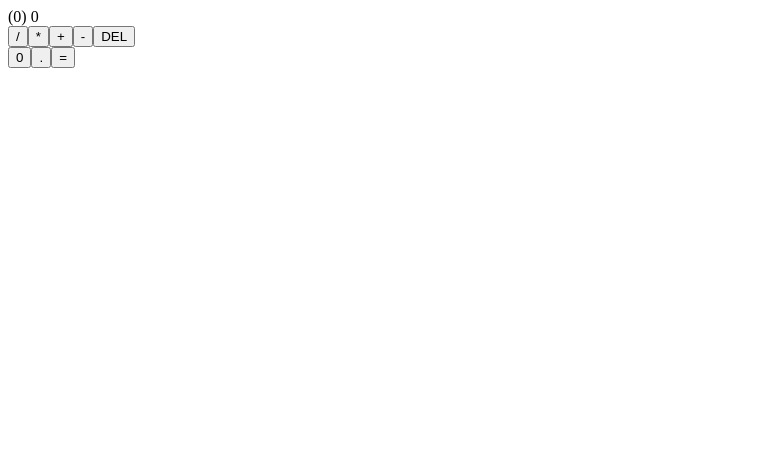
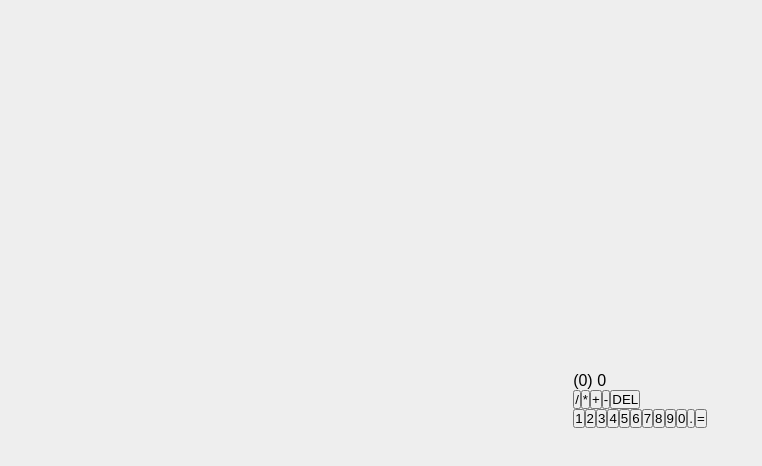
Before and after one commit to arumbaua366/calcy, a React (Create React App) app: page / in a window 1280 px wide. Shown: the top 466 px of the page, without its empty margins (0-762 px from the left). Built offline with nearby package versions, Linux system fonts and the light colour scheme.

Commit message:
update global colors, margins, padding, font, and display

```diff
--- a/src/App.js
+++ b/src/App.js
@@ -1,4 +1,14 @@
 function App() {
+  const createDigits = () => {
+    const digits = [];
+
+    for (let i = 1; i < 10; i++) {
+      digits.push(<button key={i}>{i}</button>);
+    }
+
+    return digits;
+  };
+
   return (
     <div className="App">
       <div className="calculator">
@@ -13,6 +23,7 @@ function App() {
           <button>DEL</button>
         </div>
         <div className="digits">
+          {createDigits()}
           <button>0</button>
           <button>.</button>
           <button>=</button>
--- a/src/index.css
+++ b/src/index.css
@@ -0,0 +1,25 @@
+:root {
+  --primary: red;
+  --secondary: violet;
+  --dark: black;
+  --light: #eee;
+}
+
+* {
+  margin: 0;
+  padding: 0;
+  box-sizing: border-box;
+  font-family: "Montserrat", sans-serif;
+  font-family: "Poppins", sans-serif;
+}
+
+body {
+  background-color: var(--light);
+}
+
+.App {
+  display: flex;
+  min-height: 100vh;
+  align-items: center;
+  justify-content: center;
+}
```
